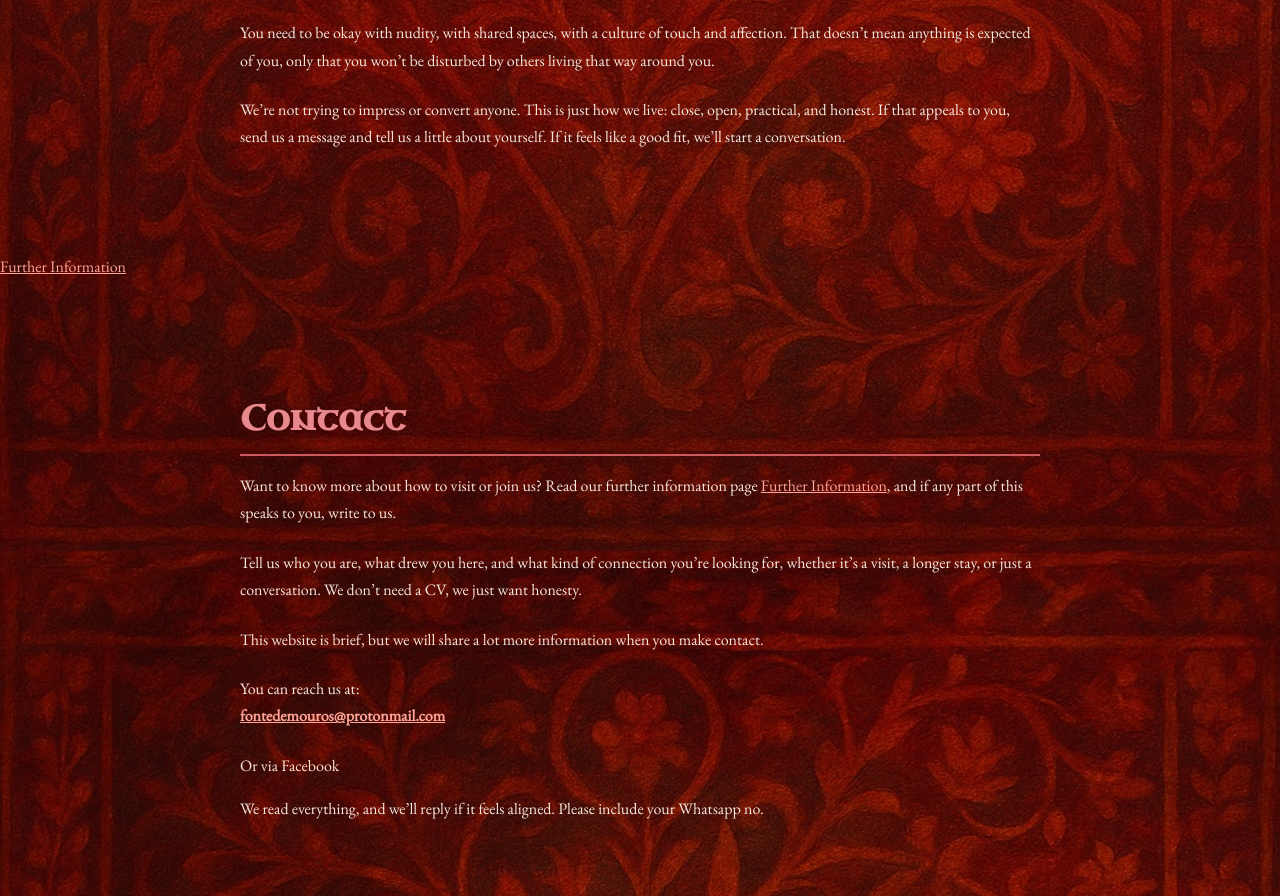
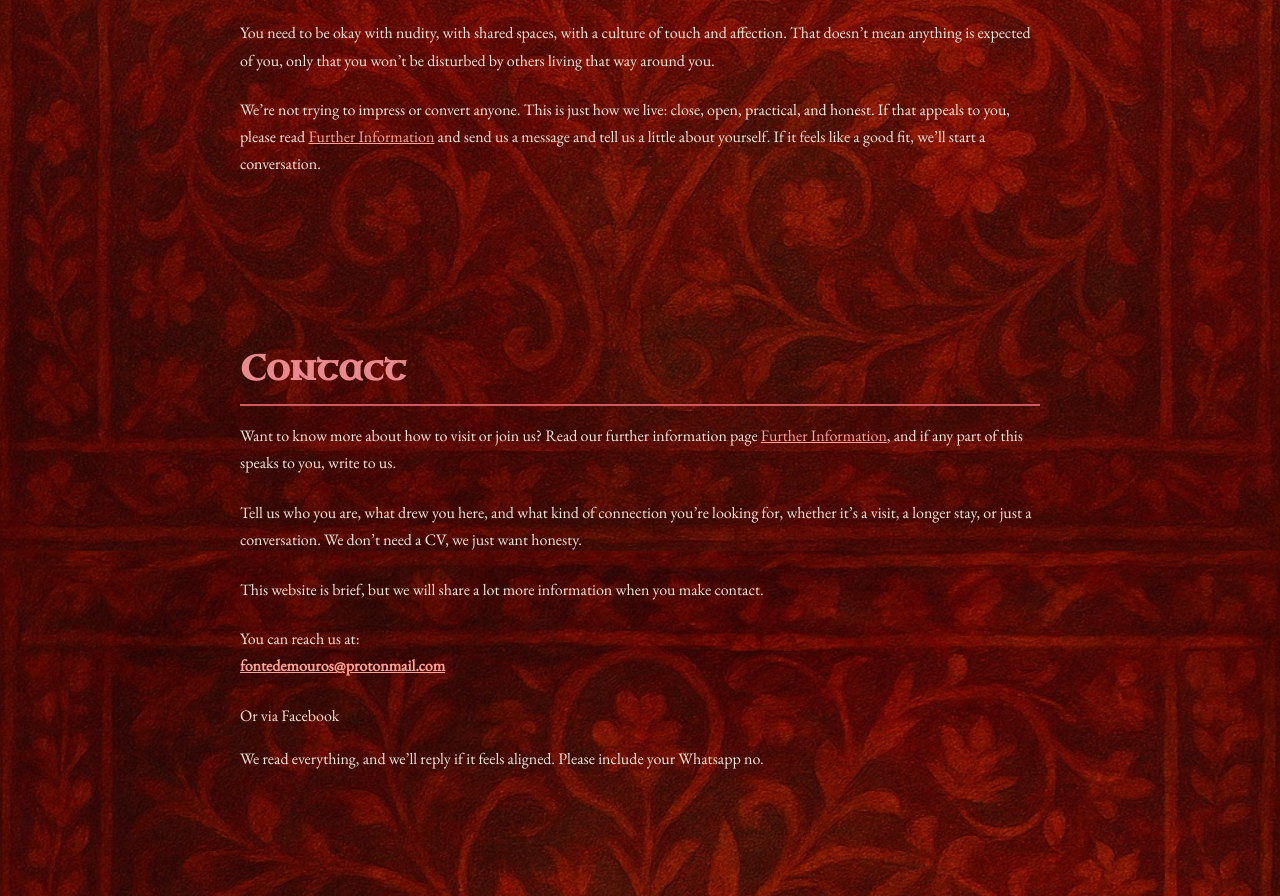
Before and after one commit to rpitwood/amoura-site, a plain HTML site: page index.html in a window 1280 px wide. Shown: the part 3289-4185 px from the top of the page. Drawn offline with nearby package versions, Linux system fonts and the light colour scheme.

Commit message:
Update index.html

```diff
--- a/index.html
+++ b/index.html
@@ -193,9 +193,9 @@
 
       <p>You need to be okay with nudity, with shared spaces, with a culture of touch and affection. That doesn’t mean anything is expected of you, only that you won’t be disturbed by others living that way around you.</p>
 
-      <p>We’re not trying to impress or convert anyone. This is just how we live: close, open, practical, and honest. If that appeals to you, send us a message and tell us a little about yourself. If it feels like a good fit, we’ll start a conversation.</p>
+      <p>We’re not trying to impress or convert anyone. This is just how we live: close, open, practical, and honest. If that appeals to you, please read <a href="further-info.html">Further Information</a> and send us a message and tell us a little about yourself. If it feels like a good fit, we’ll start a conversation.</p>
     </section>
-<a href="further-info.html">Further Information</a>
+
 
     <section id="contact">
       <h2>Contact</h2>
```
